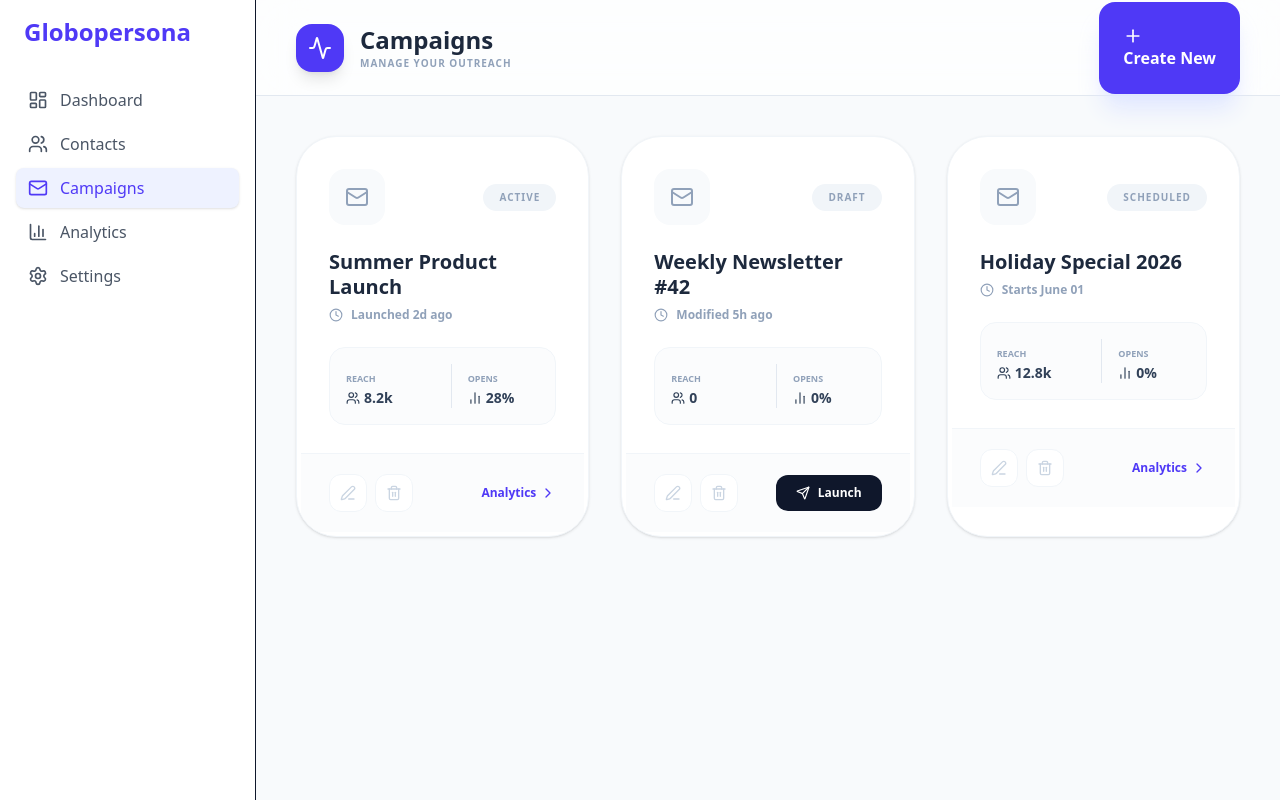
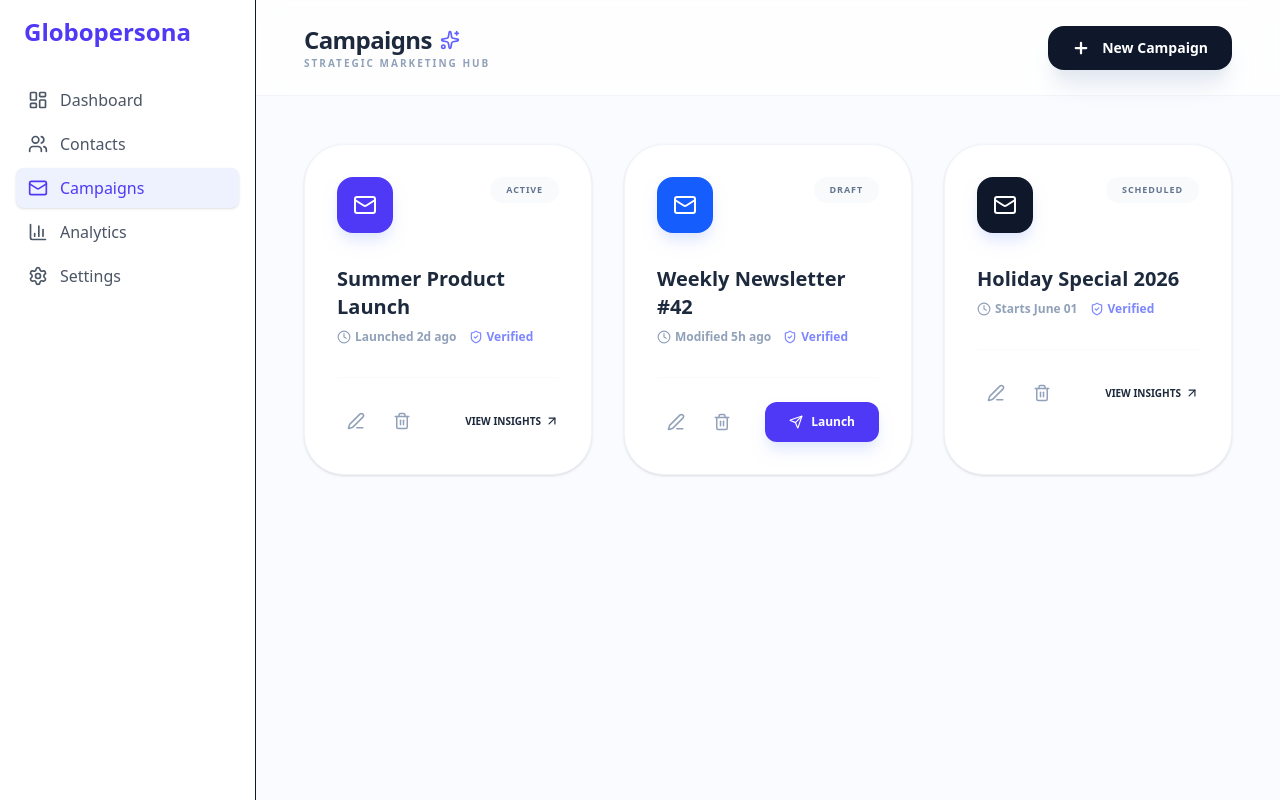
Before and after one commit to Akruthi137/globopersona-redesign, a Next.js app: page /campaigns in a window 1280 px wide. Built offline with nearby package versions, Linux system fonts and the light colour scheme.

Commit message:
Refactor: Enhanced campaign UI and implemented cross-page data sync

```diff
--- a/app/campaigns/page.tsx
+++ b/app/campaigns/page.tsx
@@ -4,7 +4,7 @@ import { Sidebar } from '../../components/Sidebar';
 import { Button } from '../../components/ui/Button';
 import {
   Plus, Send, Trash2, Edit3, X, Mail, Clock,
-  BarChart2, Users, ChevronRight, Activity
+  BarChart2, ShieldCheck, Sparkles, ArrowUpRight
 } from 'lucide-react';
 import { useState, useEffect } from 'react';
 
@@ -12,14 +12,12 @@ export default function CampaignsPage() {
   const [isModalOpen, setIsModalOpen] = useState(false);
   const [newCampaignName, setNewCampaignName] = useState('');
 
-  // Initial demo data
   const [campaigns, setCampaigns] = useState([
-    { id: 1, name: 'Summer Product Launch', status: 'Active', date: 'Launched 2d ago', reach: '8.2k', opens: '28%' },
-    { id: 2, name: 'Weekly Newsletter #42', status: 'Draft', date: 'Modified 5h ago', reach: '0', opens: '0%' },
-    { id: 3, name: 'Holiday Special 2026', status: 'Scheduled', date: 'Starts June 01', reach: '12.8k', opens: '0%' },
+    { id: 1, name: 'Summer Product Launch', status: 'Active', date: 'Launched 2d ago', color: 'bg-indigo-600' },
+    { id: 2, name: 'Weekly Newsletter #42', status: 'Draft', date: 'Modified 5h ago', color: 'bg-blue-600' },
+    { id: 3, name: 'Holiday Special 2026', status: 'Scheduled', date: 'Starts June 01', color: 'bg-slate-900' },
   ]);
 
-  // SYNC LOGIC: Load from memory and save updates
   useEffect(() => {
     const saved = localStorage.getItem('globalCampaigns');
     if (saved) setCampaigns(JSON.parse(saved));
@@ -27,93 +25,85 @@ export default function CampaignsPage() {
 
   useEffect(() => {
     localStorage.setItem('globalCampaigns', JSON.stringify(campaigns));
-    window.dispatchEvent(new Event('storage')); // Notifies Dashboard to refresh
+    window.dispatchEvent(new Event('storage'));
   }, [campaigns]);
 
-  const handleSend = (id: number) => {
-    setCampaigns(campaigns.map(c => c.id === id ? { ...c, status: 'Sent', reach: '1.2k', opens: '31%' } : c));
+  const handleSend = (id: number, name: string) => {
+    setCampaigns(campaigns.map(c => c.id === id ? { ...c, status: 'Sent' } : c));
+    localStorage.setItem(`status-${name}`, 'Sent');
   };
 
   const handleAddCampaign = (e: React.FormEvent) => {
     e.preventDefault();
     if (!newCampaignName.trim()) return;
-    const newEntry = {
-      id: Date.now(),
-      name: newCampaignName,
-      status: 'Draft',
-      date: 'Just now',
-      reach: '0',
-      opens: '0%'
-    };
+    const newEntry = { id: Date.now(), name: newCampaignName, status: 'Draft', date: 'Just now', color: 'bg-indigo-600' };
     setCampaigns([newEntry, ...campaigns]);
     setNewCampaignName('');
     setIsModalOpen(false);
   };
 
   return (
-    <main className="min-h-screen bg-[#F8FAFC] text-slate-900">
+    <main className="min-h-screen bg-[#FAFBFF] text-slate-900">
       <Sidebar />
       <div className="lg:pl-64 flex flex-col min-h-screen">
 
-        <header className="h-24 bg-white/70 backdrop-blur-xl border-b border-slate-200 flex items-center justify-between px-6 lg:px-10 sticky top-0 z-20">
-          <div className="flex items-center gap-4">
-            <div className="p-3 bg-indigo-600 rounded-2xl text-white shadow-lg"><Activity size={24} /></div>
-            <div>
-              <h1 className="text-xl lg:text-2xl font-black text-slate-800">Campaigns</h1>
-              <p className="text-[10px] font-bold text-slate-400 uppercase tracking-widest">Manage your outreach</p>
-            </div>
+        {/* Modern Sleek Header */}
+        <header className="h-24 bg-white/80 backdrop-blur-md border-b border-slate-100 flex items-center justify-between px-6 lg:px-12 sticky top-0 z-20">
+          <div>
+            <h1 className="text-2xl font-black text-slate-800 tracking-tight flex items-center gap-2">
+              Campaigns <Sparkles className="text-indigo-500" size={20} />
+            </h1>
+            <p className="text-[10px] font-bold text-slate-400 uppercase tracking-[0.2em]">Strategic Marketing Hub</p>
           </div>
-          <Button onClick={() => setIsModalOpen(true)} className="rounded-2xl shadow-xl shadow-indigo-100 px-6 py-6 font-black transition-transform active:scale-95">
-            <Plus size={20} className="mr-2"/> Create New
-          </Button>
+
+          <button
+            onClick={() => setIsModalOpen(true)}
+            className="group relative flex items-center gap-3 bg-slate-900 hover:bg-indigo-600 text-white px-6 py-3 rounded-2xl font-bold text-sm shadow-xl shadow-slate-200 transition-all duration-300 active:scale-95"
+          >
+            <Plus size={18} strokeWidth={3} className="group-hover:rotate-90 transition-transform duration-300" />
+            <span>New Campaign</span>
+          </button>
         </header>
 
-        <div className="p-6 lg:p-10 max-w-7xl mx-auto w-full">
-          <div className="grid grid-cols-1 md:grid-cols-2 xl:grid-cols-3 gap-6 lg:gap-8">
+        <div className="p-6 lg:p-12 max-w-7xl mx-auto w-full">
+          <div className="grid grid-cols-1 md:grid-cols-2 xl:grid-cols-3 gap-8">
             {campaigns.map((c) => (
-              <div key={c.id} className="group bg-white rounded-[2.5rem] border border-slate-100 p-1 shadow-sm hover:shadow-2xl hover:shadow-indigo-100/50 transition-all duration-500 overflow-hidden">
-                <div className="p-7 space-y-6">
-                  <div className="flex justify-between items-center">
-                    <div className="w-14 h-14 bg-slate-50 rounded-2xl flex items-center justify-center text-slate-400 group-hover:bg-indigo-600 group-hover:text-white transition-all duration-500">
-                      <Mail size={24} />
-                    </div>
-                    <span className={`px-4 py-1.5 rounded-full text-[10px] font-black uppercase tracking-widest ${
-                      c.status === 'Sent' ? 'bg-emerald-100 text-emerald-600' : 'bg-slate-100 text-slate-400'
-                    }`}>{c.status}</span>
+              <div key={c.id} className="group bg-white rounded-[2.5rem] border border-slate-100 p-8 shadow-sm hover:shadow-2xl hover:shadow-indigo-50 transition-all duration-500">
+                <div className="flex justify-between items-start mb-8">
+                  <div className={`w-14 h-14 ${c.color} rounded-2xl flex items-center justify-center text-white shadow-lg shadow-indigo-100 group-hover:scale-110 transition-transform duration-500`}>
+                    <Mail size={24} />
                   </div>
+                  <span className={`px-4 py-1.5 rounded-full text-[9px] font-black uppercase tracking-widest ${
+                    c.status === 'Sent' ? 'bg-emerald-50 text-emerald-600' : 'bg-slate-50 text-slate-500'
+                  }`}>
+                    {c.status}
+                  </span>
+                </div>
 
-                  <div>
-                    <h3 className="text-xl font-black text-slate-800 leading-tight mb-2">{c.name}</h3>
-                    <div className="flex items-center gap-2 text-slate-400 text-xs font-bold">
-                      <Clock size={14}/> {c.date}
-                    </div>
-                  </div>
-
-                  <div className="grid grid-cols-2 gap-4 bg-slate-50/50 p-4 rounded-2xl border border-slate-100">
-                    <div className="space-y-1">
-                      <span className="text-[9px] font-black text-slate-400 uppercase">Reach</span>
-                      <div className="flex items-center gap-1 font-black text-slate-700 text-sm"><Users size={14}/> {c.reach}</div>
-                    </div>
-                    <div className="space-y-1 border-l border-slate-200 pl-4">
-                      <span className="text-[9px] font-black text-slate-400 uppercase">Opens</span>
-                      <div className="flex items-center gap-1 font-black text-slate-700 text-sm"><BarChart2 size={14}/> {c.opens}</div>
-                    </div>
+                <div className="mb-8">
+                  <h3 className="text-xl font-black text-slate-800 mb-2 group-hover:text-indigo-600 transition-colors">{c.name}</h3>
+                  <div className="flex items-center gap-3 text-xs font-bold text-slate-400">
+                    <span className="flex items-center gap-1"><Clock size={14}/> {c.date}</span>
+                    <span className="flex items-center gap-1 text-indigo-400"><ShieldCheck size={14}/> Verified</span>
                   </div>
                 </div>
 
-                <div className="bg-slate-50/50 px-7 py-5 border-t border-slate-100 flex items-center justify-between">
+                <div className="flex items-center justify-between pt-6 border-t border-slate-50">
                   <div className="flex gap-2">
-                    <button className="p-2.5 bg-white text-slate-300 hover:text-indigo-600 rounded-xl border border-slate-100 transition-all"><Edit3 size={16}/></button>
-                    <button onClick={() => setCampaigns(campaigns.filter(i => i.id !== c.id))} className="p-2.5 bg-white text-slate-300 hover:text-rose-500 rounded-xl border border-slate-100 transition-all"><Trash2 size={16}/></button>
+                    <button className="p-2.5 text-slate-400 hover:text-indigo-600 hover:bg-indigo-50 rounded-xl transition-all"><Edit3 size={18}/></button>
+                    <button onClick={() => setCampaigns(campaigns.filter(i => i.id !== c.id))} className="p-2.5 text-slate-400 hover:text-rose-500 hover:bg-rose-50 rounded-xl transition-all"><Trash2 size={18}/></button>
                   </div>
 
                   {c.status === 'Draft' ? (
-                    <button onClick={() => handleSend(c.id)} className="bg-slate-900 text-white px-5 py-2.5 rounded-xl text-xs font-black flex items-center gap-2 hover:bg-indigo-600 transition-all active:scale-95">
+                    <button
+                      onClick={() => handleSend(c.id, c.name)}
+                      className="bg-indigo-600 hover:bg-indigo-700 text-white px-6 py-3 rounded-xl text-xs font-black flex items-center gap-2 shadow-lg shadow-indigo-100 transition-all active:scale-95"
+                    >
                       <Send size={14}/> Launch
                     </button>
                   ) : (
-                    <button className="flex items-center gap-1 text-indigo-600 font-black text-xs hover:translate-x-1 transition-transform">
-                      Analytics <ChevronRight size={16} />
+                    <button className="text-slate-800 font-black text-[10px] uppercase flex items-center gap-1 hover:text-indigo-600 transition-colors">
+                      View Insights <ArrowUpRight size={14}/>
                     </button>
                   )}
                 </div>
@@ -123,13 +113,22 @@ export default function CampaignsPage() {
         </div>
       </div>
 
+      {/* Elegant Modal */}
       {isModalOpen && (
-        <div className="fixed inset-0 z-[100] flex items-center justify-center p-4 bg-slate-900/60 backdrop-blur-md animate-in fade-in duration-300">
-          <div className="bg-white w-full max-w-md rounded-[3rem] p-10 shadow-2xl animate-in zoom-in-95">
-            <h2 className="text-2xl font-black text-slate-800 mb-8">New Campaign</h2>
-            <form onSubmit={handleAddCampaign} className="space-y-6">
-              <input required value={newCampaignName} onChange={(e) => setNewCampaignName(e.target.value)} className="w-full p-5 bg-slate-50 border-none rounded-2xl outline-none font-bold text-slate-800 text-lg focus:ring-2 focus:ring-indigo-500 transition-all" placeholder="Enter title..." />
-              <Button type="submit" className="w-full py-6 rounded-2xl font-black text-lg">Save & Launch</Button>
+        <div className="fixed inset-0 z-[100] flex items-center justify-center p-4 bg-slate-900/60 backdrop-blur-sm animate-in fade-in duration-300">
+          <div className="bg-white w-full max-w-md rounded-[3rem] p-10 shadow-2xl animate-in zoom-in-95 duration-500">
+            <div className="flex justify-between items-center mb-10">
+              <h2 className="text-2xl font-black text-slate-800">Start Project</h2>
+              <button onClick={() => setIsModalOpen(false)} className="p-2 bg-slate-100 rounded-full text-slate-400"><X size={20}/></button>
+            </div>
+            <form onSubmit={handleAddCampaign} className="space-y-8">
+              <div className="space-y-2">
+                <label className="text-[10px] font-black text-slate-400 uppercase tracking-widest ml-1">Campaign Title</label>
+                <input required value={newCampaignName} onChange={(e) => setNewCampaignName(e.target.value)} className="w-full p-5 bg-slate-50 border-none rounded-2xl outline-none font-bold text-slate-800 text-lg focus:ring-2 focus:ring-indigo-500 transition-all" placeholder="Spring Promo..." />
+              </div>
+              <Button type="submit" className="w-full py-6 bg-indigo-600 hover:bg-indigo-700 text-white rounded-2xl font-black text-lg shadow-xl shadow-indigo-100">
+                Confirm & Create
+              </Button>
             </form>
           </div>
         </div>
```
